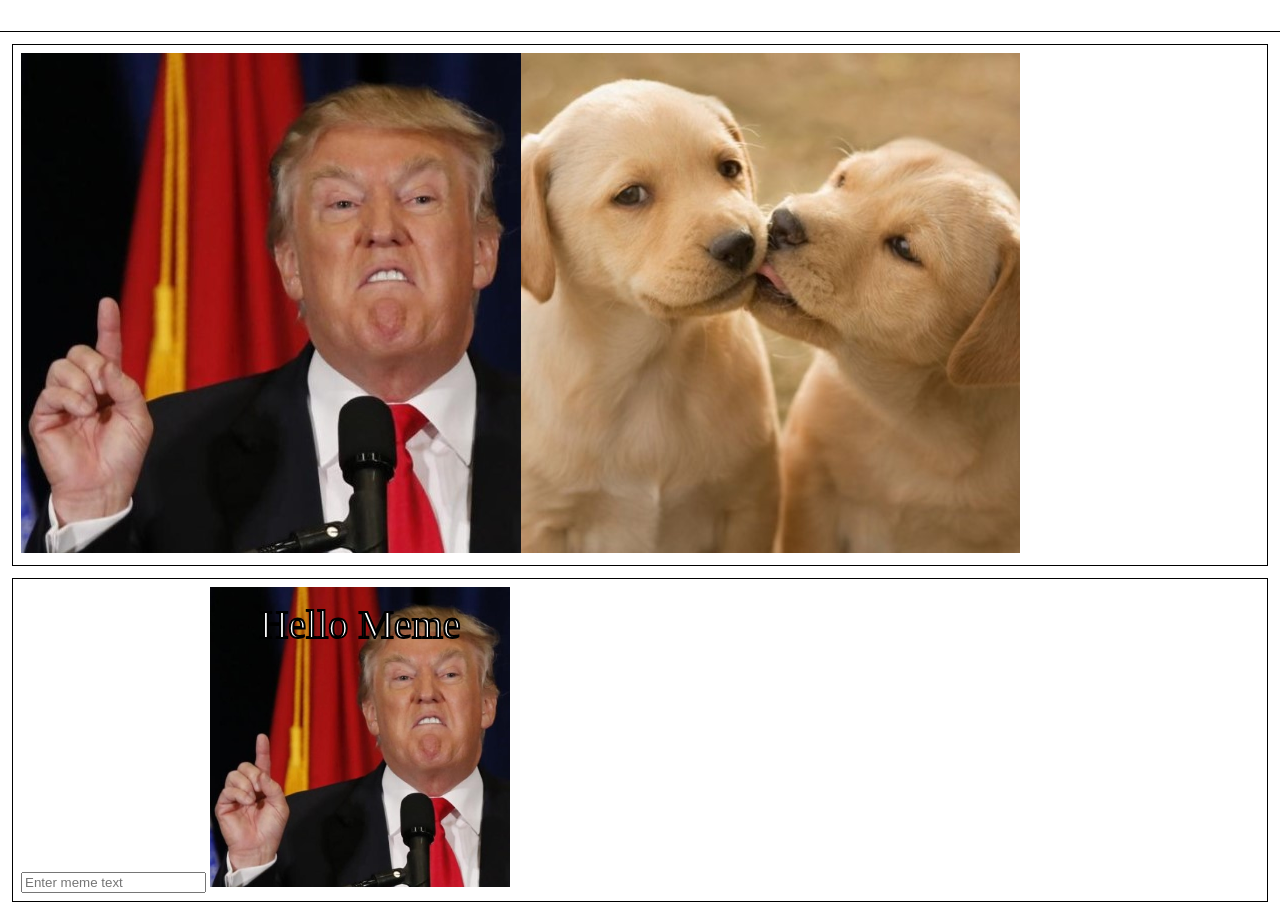
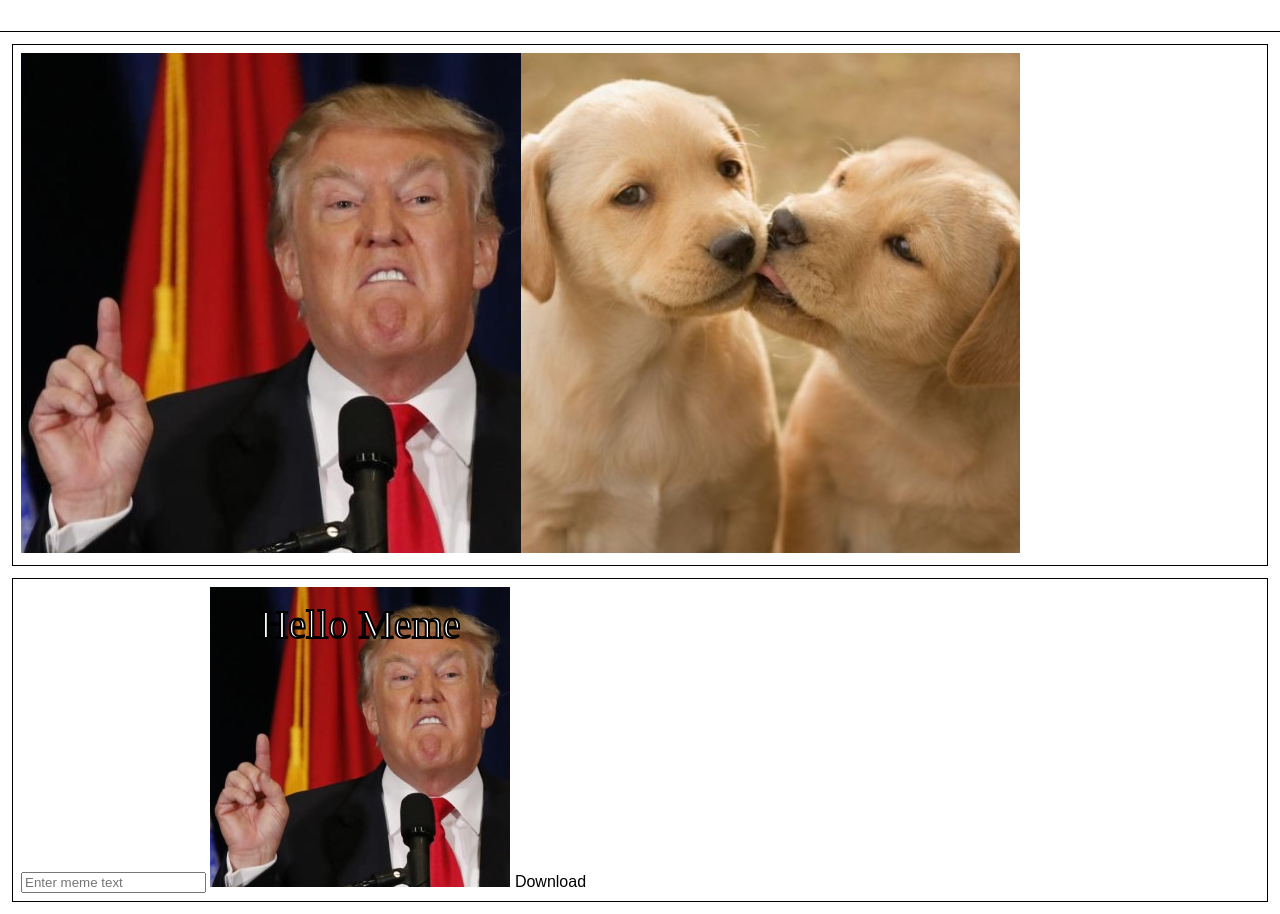
Before and after one commit to hyperbend/exSprint2, a plain HTML site: page index.html in a window 1280 px wide. Shown: the part 73-987 px from the top of the page. Drawn offline with Linux system fonts and the light colour scheme.

Commit message:
phase2: add download link (canvas toDataURL -> meme.jpg)

```diff
--- a/index.html
+++ b/index.html
@@ -19,6 +19,7 @@
         <section id="editor" class="editor">
             <input type="text" placeholder="Enter meme text" oninput="onSetLineTxt(this.value)">
             <canvas id="meme-canvas" width="300" height="300"></canvas>
+            <a id="download-link" onclick="onDownload(this)">Download</a>
         </section>
     </main>
 
--- a/js/main.js
+++ b/js/main.js
@@ -82,3 +82,8 @@ function onImgSelect(imgId) {
     gImg.src = getImgUrlById(imgId)
     gImg.onload = renderMeme
 }
+
+function onDownload(elLink) {
+    elLink.href = gElCanvas.toDataURL('image/jpeg')
+    elLink.download = 'meme.jpg'
+}
```
